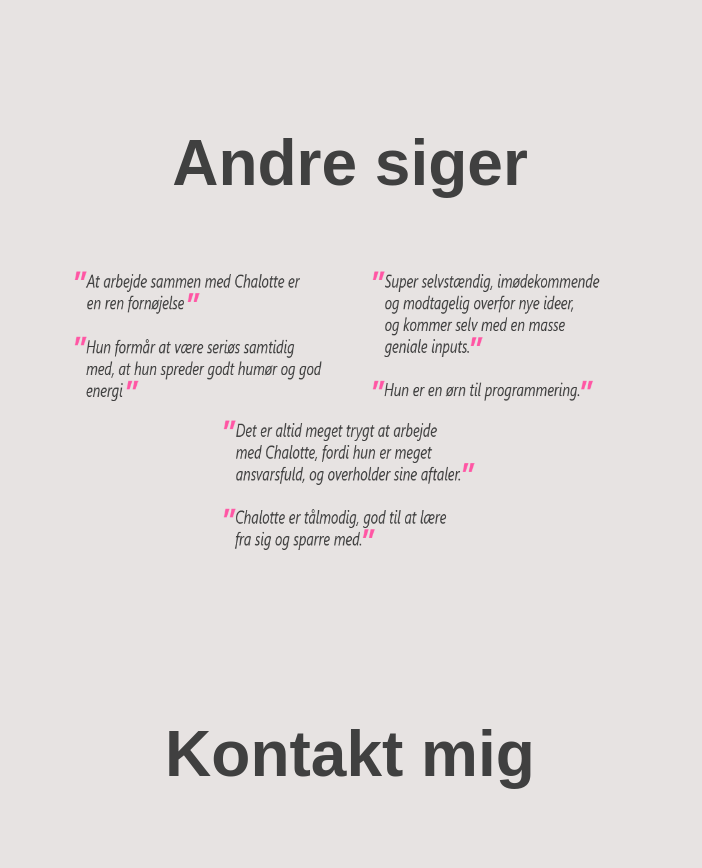
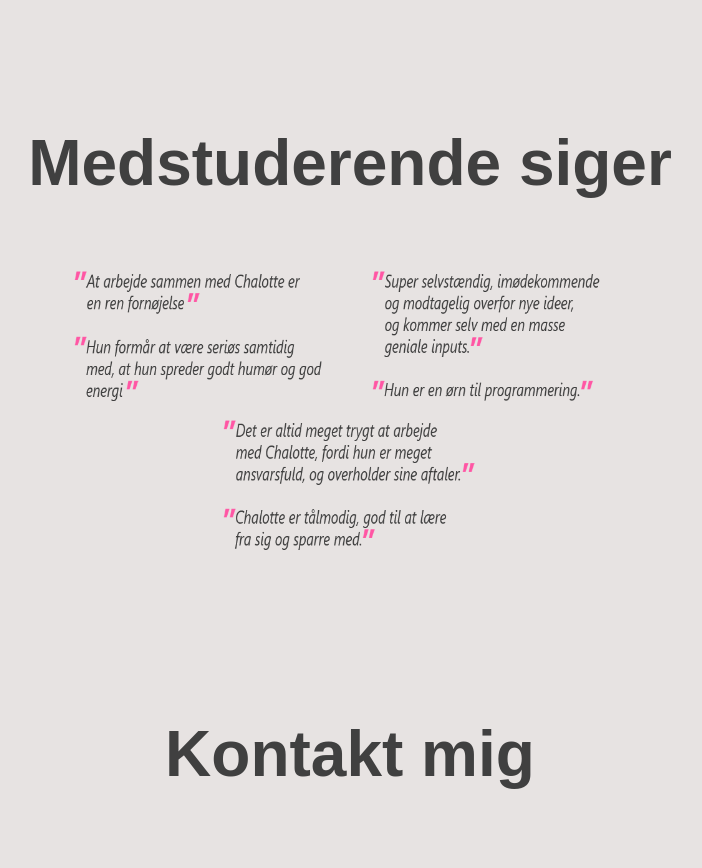
Before and after one commit to ChaEma7/portfolio, a plain HTML site: page index.html in a window 1280 px wide. Shown: the part 3420-4288 px from the top of the page, without its empty margins (290-992 px from the left). Drawn offline with Linux system fonts and the light colour scheme; a web font is replaced by a local one.

Commit message:
21-10-2021

```diff
--- a/index.html
+++ b/index.html
@@ -362,7 +362,7 @@
                 </div>
             </div>
 
-            <h1 class="h1-margin">Andre siger</h1>
+            <h1 class="h1-margin">Medstuderende siger</h1>
             <article class="anbefaling">
                 <img  src="img/citat1.png" alt="citat">
                 <img  src="img/citat2.png" alt="citat">
```
